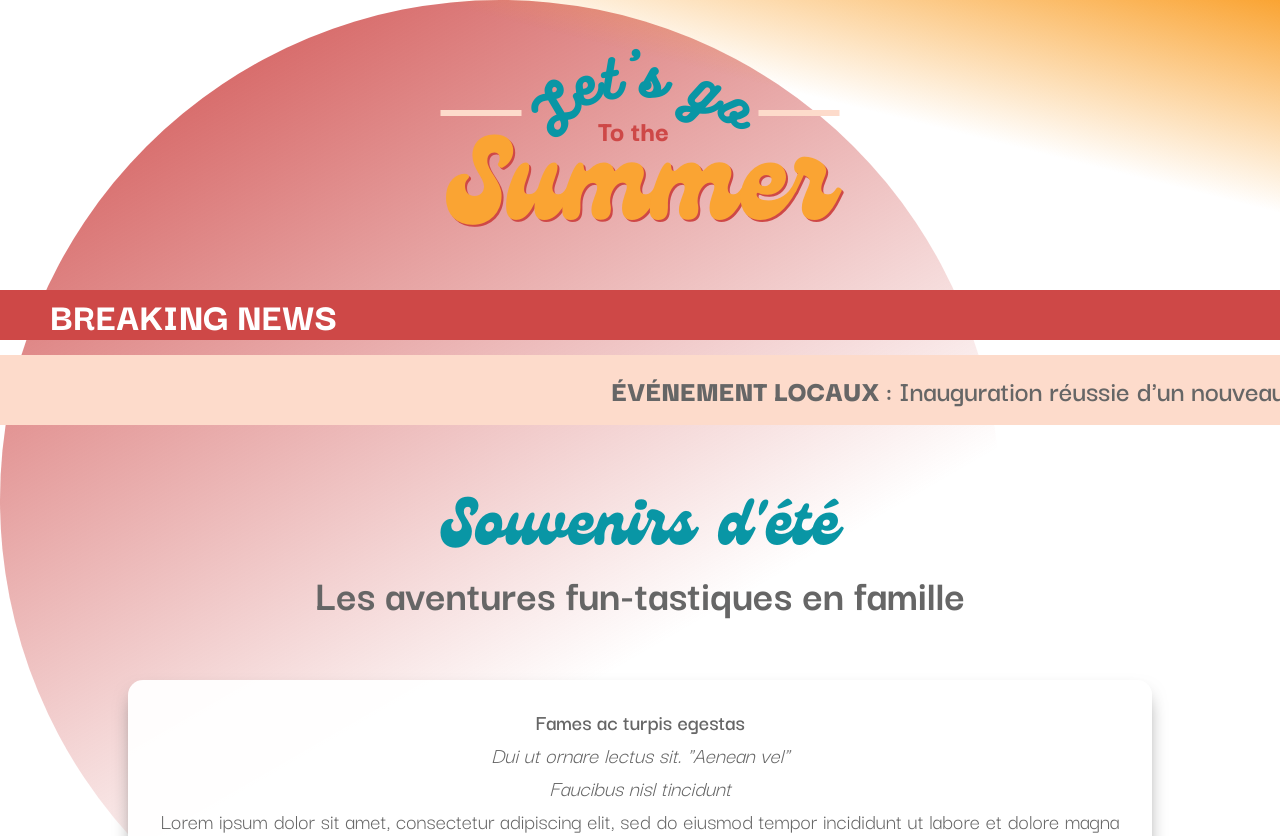
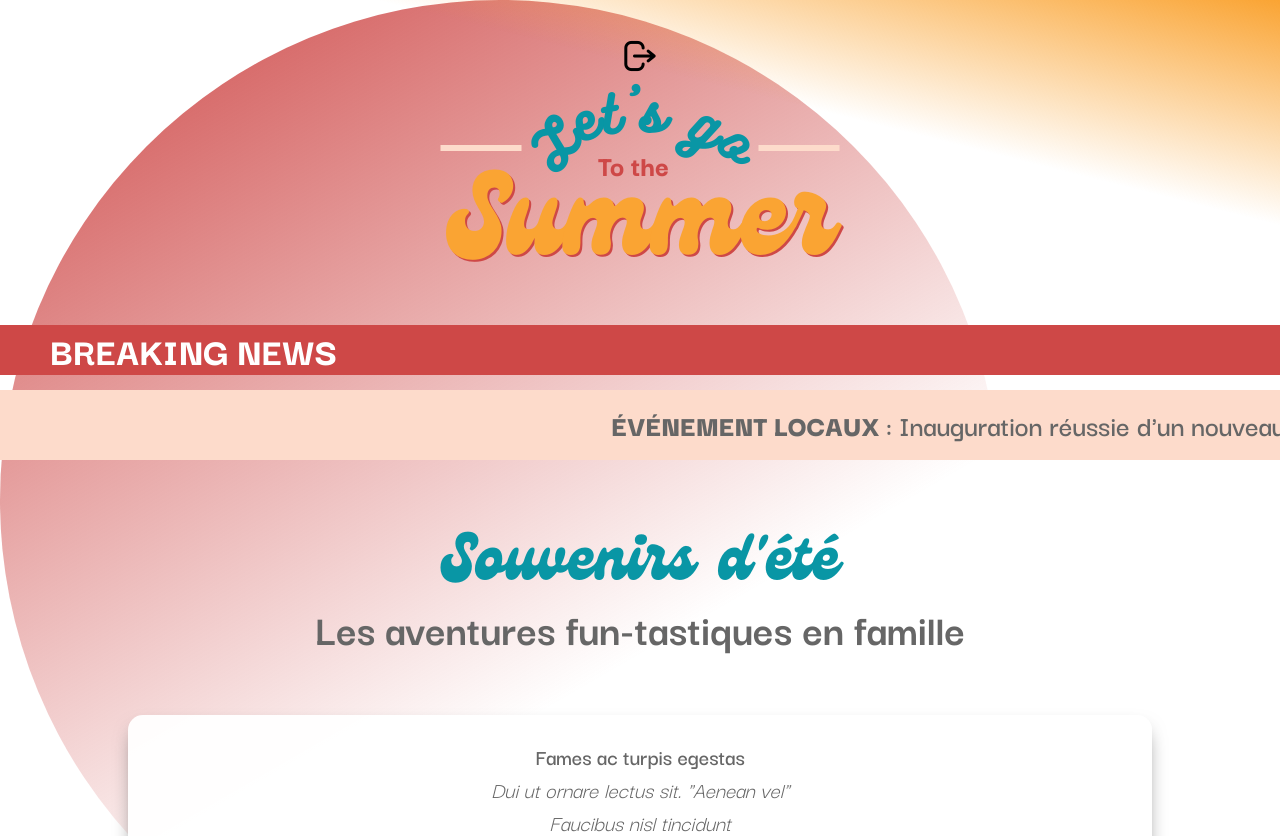
Before and after one commit to PixelsAndCookies/lets-go-to-the-summer, a React (Vite) app: page /home in a window 1280 px wide. Shown: the top 836 px of the page. Built offline with nearby package versions, Linux system fonts and the light colour scheme.

Commit message:
Adding returnIcon

```diff
--- a/src/components/Header/Header.jsx
+++ b/src/components/Header/Header.jsx
@@ -1,9 +1,22 @@
+// Import React
+import { Link } from 'react-router-dom'
+// Import Composants
 import { Logo } from '../../components/Logo/Logo'
 import { Navbar } from '../../components/Navbar/Navbar'
+import returnIcon from '../../../public/pictures/icons/logout.png'
 
 export const Header = ({ isHomePage }) => {
     return (
         <header className={isHomePage ? 'header' : 'header-nav'}>
+            {isHomePage && (
+                <Link to={'/'} className="header__returnToPrivacyChoice">
+                    <img
+                        src={returnIcon}
+                        title="Retourner à la page de selection"
+                        alt="icône returnIcon crée par fariha begum"
+                    />
+                </Link>
+            )}
             <Logo />
             {!isHomePage && <Navbar />}
         </header>
```
